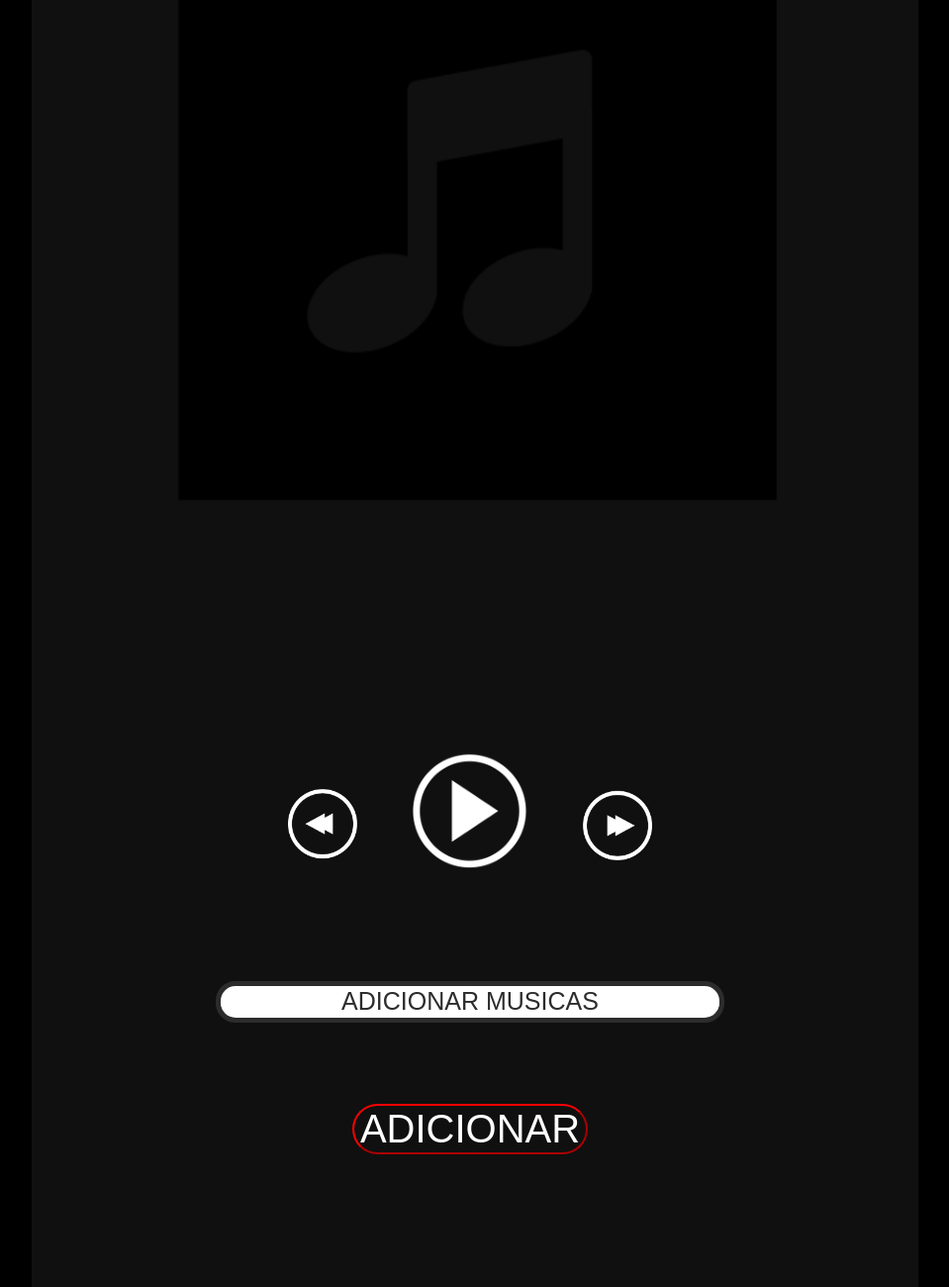
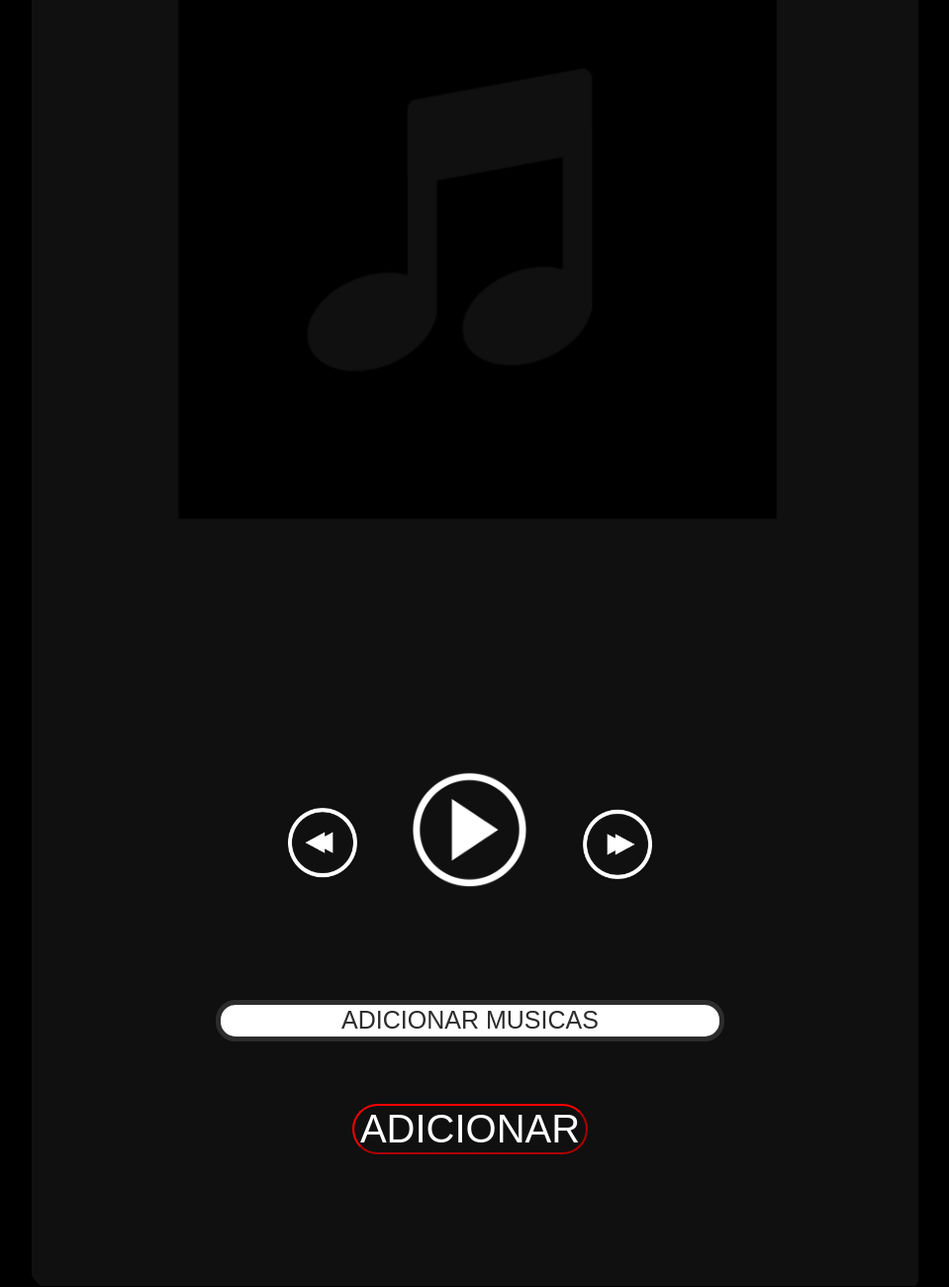
Before and after one commit to talilotarlison/ytmusic, a plain HTML site: page index.html in a window 1280 px wide. Shown: the top 1300 px of the page at 99% size, without its empty margins (160-1119 px from the left). Drawn offline with Linux system fonts and the light colour scheme.

Commit message:
Update index.html

```diff
--- a/index.html
+++ b/index.html
@@ -27,8 +27,8 @@
 				<div class="linha"> <img type="submit" onclick="adicionarMusic()" width="120px" src="play.png"></div>
 				<div class="linha"><img width="90px" src="proxima.png"></div><br><br><br>
 
-				<input id="linkMusic"  type="text" name="link" width="300vw" placeholder="ADICIONAR MUSICAS"><br><br><br><br>
-				<button type="submit" onclick="adicionarMusic()">ADICIONAR</button><br><br><br><br>
+				<input id="linkMusic"  type="text" name="link" width="300vw" placeholder="ADICIONAR MUSICAS"><br><br><br>
+				<button type="submit" onclick="adicionarMusic()">ADICIONAR</button><br><br><br>
 
 			<div>
 
```
